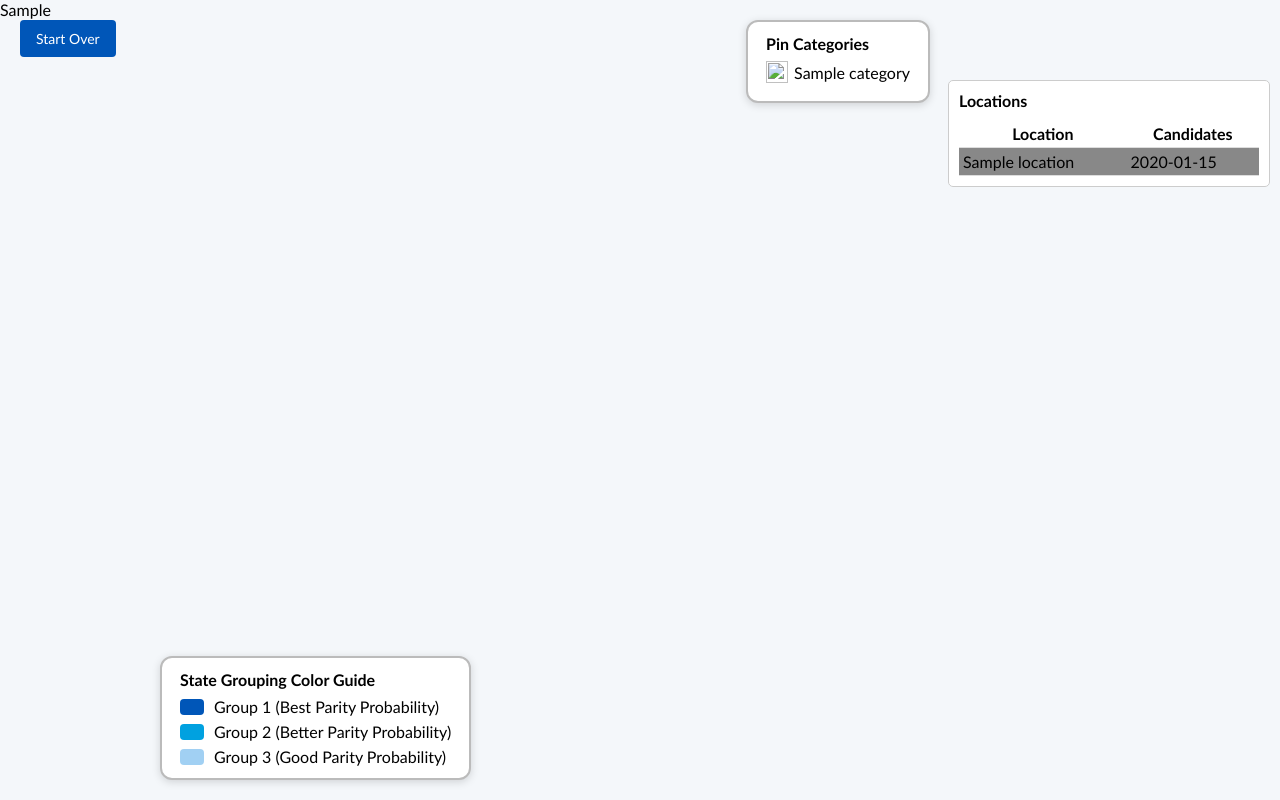
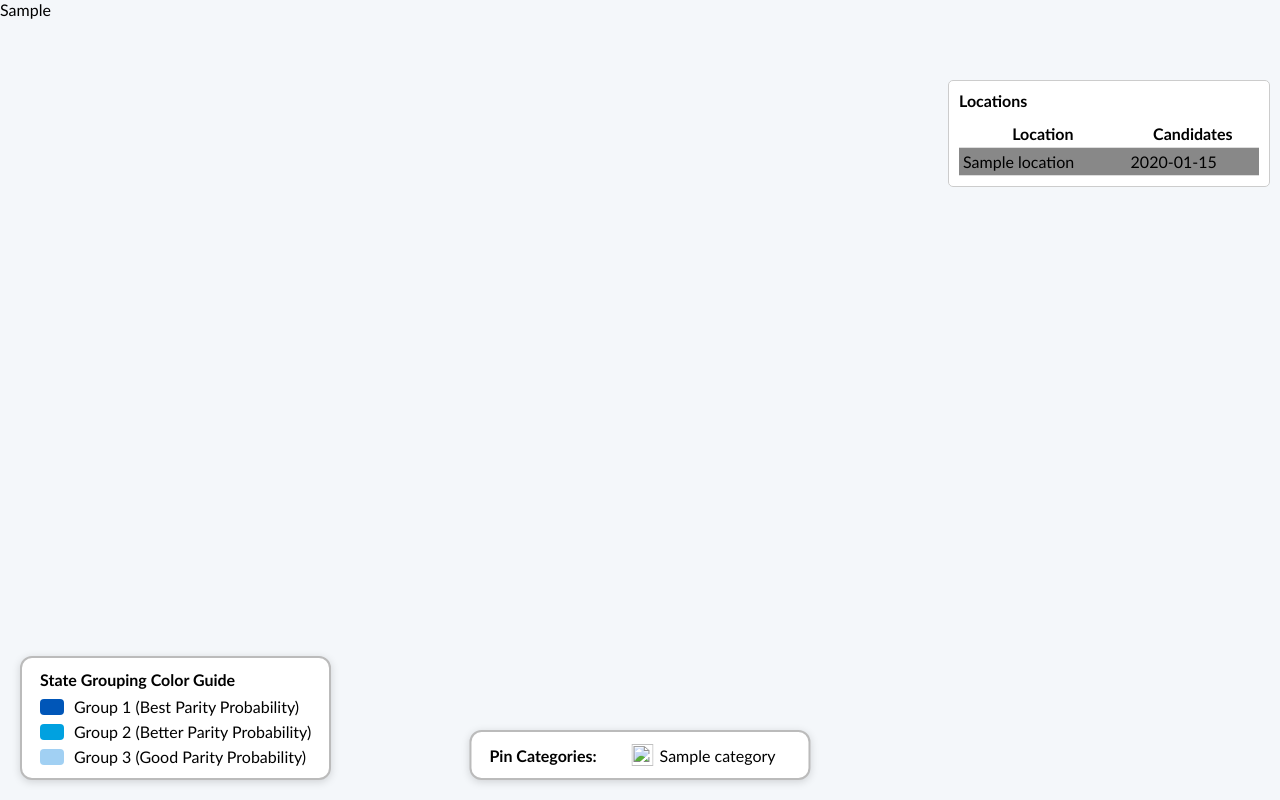
Before and after one commit to acredsfan/caas_map, a Flask app: template templates/map_template.html in a window 1280 px wide. Run offline with Flask 3, Linux system fonts and the light colour scheme; the template is opened without the code that fills it: most values are stand-ins (such as "Sample title", 1, 10 or a date in 2020).

Commit message:
Refactor map generation and template layout; enhance legend positioning and styling for improved user experience

```diff
--- a/app.py
+++ b/app.py
@@ -25,7 +25,11 @@ from geopy.extra.rate_limiter import RateLimiter
 basedir = os.path.abspath(os.path.dirname(__file__))
 
 app = Flask(__name__)
-app.config['SERVER_NAME'] = 'caas-map-old.link-smart-home.com'
+# Disable template caching for development
+app.config['TEMPLATES_AUTO_RELOAD'] = True
+app.config['SEND_FILE_MAX_AGE_DEFAULT'] = 0
+# Comment out SERVER_NAME for local development
+# app.config['SERVER_NAME'] = 'caas-map-old.link-smart-home.com'
 app.config['APPLICATION_ROOT'] = '/'
 app.config['PREFERRED_URL_SCHEME'] = 'https'
 app.config['UPLOAD_FOLDER'] = os.path.join(basedir, 'uploads')
@@ -67,9 +71,13 @@ def load_and_inject_svg(svg_path, number_value):
     return svg_content
 
 
-# Pin definitions
-with app.app_context():
-    PIN_TYPES = {
+# Pin definitions - move inside route handlers to avoid URL generation issues
+PIN_TYPES = {}
+
+
+def get_pin_types():
+    """Get pin types with proper URL generation within request context"""
+    return {
         "primary_dark_blue_sphere": {
             "url": url_for("static", filename="img/sphere_pin_primary_dark_blue.svg"),
             "numbered": False,
@@ -369,11 +377,12 @@ def assign_pins():
         df['Category Name'] = df['Category Name'].astype(str).fillna('Uncategorized')
         categories = sorted(df['Category Name'].unique())
 
+        pin_types = get_pin_types()
         return render_template_string(
             PIN_ASSIGNMENT_TEMPLATE,
             filename=filename,
             categories=categories,
-            pin_types=PIN_TYPES,
+            pin_types=pin_types,
             cluster_pins=str(request.form.get("cluster_pins") == "true").lower()
         )
     except Exception as e:
@@ -405,6 +414,8 @@ def generate_map():
             pin_map[category_name] = value
 
     cluster_pins = request.form.get("cluster_pins") == 'true'
+
+    pin_types = get_pin_types()
 
     m = folium.Map(
         location=[39.8283, -98.5795],
@@ -494,8 +505,8 @@ def generate_map():
         lat, lon = row["Latitude"], row["Longitude"]
         if pd.notnull(lat) and pd.notnull(lon):
             category = row['Category Name']
-            pin_type_key = pin_map.get(category, list(PIN_TYPES.keys())[0])
-            pin_data = PIN_TYPES[pin_type_key]
+            pin_type_key = pin_map.get(category, list(pin_types.keys())[0])
+            pin_data = pin_types[pin_type_key]
 
             if category not in legend_items:
                 legend_items[category] = pin_data['url']
@@ -550,7 +561,86 @@ def generate_map():
 
     map_html = m._repr_html_()
 
-    return render_template("map_template.html", map_html=map_html, legend_items=legend_items, table_rows=table_rows)
+    # Save the map to a file and redirect to intermediate page
+    map_id = str(uuid.uuid4())
+    map_path = os.path.join(basedir, "static", "maps", f"{map_id}.html")
+
+    # Render the map template to a file
+    map_content = render_template("map_template.html",
+                                  map_html=map_html,
+                                  legend_items=legend_items,
+                                  table_rows=table_rows)
+
+    with open(map_path, 'w', encoding='utf-8') as f:
+        f.write(map_content)
+
+    # Clean up: Delete the uploaded file after successful map generation
+    try:
+        if os.path.exists(filepath):
+            os.remove(filepath)
+            app.logger.info(f"Deleted uploaded file: {filepath}")
+    except Exception as e:
+        app.logger.warning(f"Could not delete uploaded file {filepath}: {e}")
+
+    # Redirect to intermediate page with Start Over button
+    return f"""
+    <!DOCTYPE html>
+    <html>
+    <head>
+        <title>Map Generated</title>
+        <style>
+            body {{
+                font-family: Calibri, sans-serif;
+                background: #f4f7fa;
+                margin: 0;
+                padding: 40px;
+                text-align: center;
+            }}
+            .container {{
+                max-width: 600px;
+                margin: 0 auto;
+                background: #fff;
+                border-radius: 8px;
+                box-shadow: 0 2px 5px rgba(0,0,0,0.15);
+                padding: 40px;
+            }}
+            h1 {{
+                color: #333;
+                margin-bottom: 20px;
+            }}
+            .btn {{
+                background: #0056b8;
+                color: #fff;
+                border: none;
+                border-radius: 4px;
+                padding: 12px 24px;
+                cursor: pointer;
+                font-size: 16px;
+                text-decoration: none;
+                display: inline-block;
+                margin: 10px;
+            }}
+            .btn:hover {{
+                background: #004494;
+            }}
+            .btn.secondary {{
+                background: #6c757d;
+            }}
+            .btn.secondary:hover {{
+                background: #545b62;
+            }}
+        </style>
+    </head>
+    <body>
+        <div class="container">
+            <h1>Map Generated Successfully!</h1>
+            <p>Your map has been created and is ready to view.</p>
+            <a href="/map/{map_id}" target="_blank" class="btn">View Map</a>
+            <a href="/" class="btn secondary">Start Over</a>
+        </div>
+    </body>
+    </html>
+    """
 
 
 @app.route("/map/<map_id>")
@@ -632,4 +722,4 @@ def map_output(map_id):
 
 
 if __name__ == "__main__":
-    app.run(host='0.0.0.0', port=5050)
+    app.run(host='0.0.0.0', port=5050, debug=True)
--- a/templates/map_template.html
+++ b/templates/map_template.html
@@ -28,11 +28,15 @@
         }
         #state-group-legend {
             bottom: 20px;
-            left: 160px;
+            left: 20px;
         }
         #pin-category-legend {
-            top: 20px;
-            right: 350px;
+            bottom: 20px;
+            left: 50%;
+            transform: translateX(-50%);
+            display: flex;
+            align-items: center;
+            gap: 20px;
         }
         .table-container {
             position: fixed;
@@ -61,31 +65,9 @@
             padding: 4px;
             border-bottom: 1px solid #ddd;
         }
-        .start-over-btn {
-            position: fixed;
-            top: 20px;
-            left: 20px;
-            background: #0056b8;
-            color: white;
-            padding: 10px 16px;
-            border: none;
-            border-radius: 4px;
-            text-decoration: none;
-            font-family: Calibri;
-            font-size: 14px;
-            z-index: 10002;
-            cursor: pointer;
-        }
-        .start-over-btn:hover {
-            background: #004494;
-        }
-        .start-over-btn:visited {
-            color: white;
-        }
     </style>
 </head>
 <body>
-    <a href="/" class="start-over-btn">Start Over</a>
     <div class="map-container">
         {{ map_html|safe }}
     </div>
@@ -105,9 +87,9 @@
         </div>
     </div>
     <div id="pin-category-legend" class="legend">
-        <div style="font-weight: bold; margin-bottom: 8px;">Pin Categories</div>
+        <div style="font-weight: bold; margin-right: 15px;">Pin Categories:</div>
         {% for category, pin_url in legend_items.items() %}
-        <div style="display: flex; align-items: center; margin-bottom: 6px;">
+        <div style="display: flex; align-items: center; margin-right: 15px;">
             <img src="{{ pin_url }}" style="width:22px;height:22px;margin-right:6px;">
             <span>{{ category }}</span>
         </div>
```
